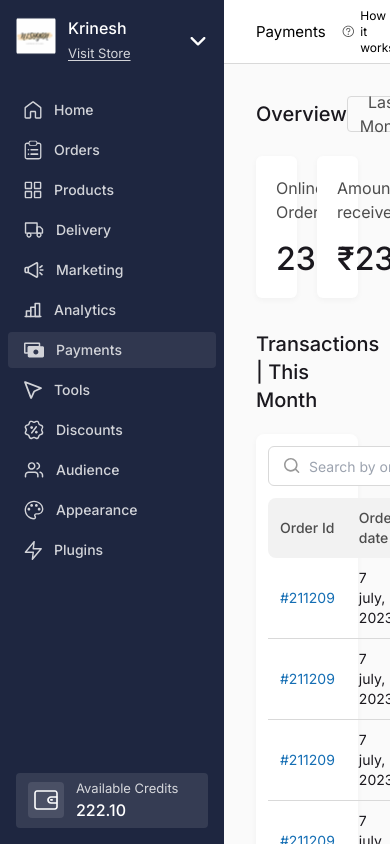
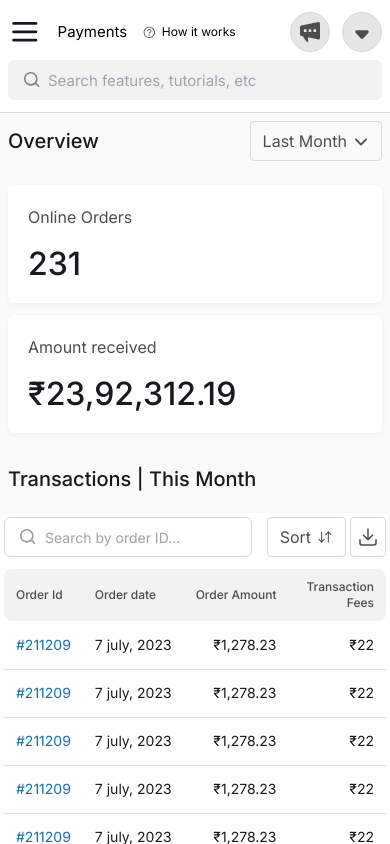
Before and after one commit to pkrinesh/dukaan-challange, a React (Vite) app: page / in a window 390 px wide. Built offline with nearby package versions, Linux system fonts and the light colour scheme.

Commit message:
feat: responsive

```diff
--- a/src/App.tsx
+++ b/src/App.tsx
@@ -3,6 +3,7 @@ import { Footer } from './components/footer'
 import {
   ArrowDownSmallIcon,
   ArrowDownSolidIcon,
+  MenuIcon,
   MessageIcon,
   QuestionIcon,
 } from './components/icons'
@@ -10,18 +11,39 @@ import { OverviewCard } from './components/overview-card'
 import { Search } from './components/search'
 import { Sidebar } from './components/nav-sidebar'
 import { TransactionTable } from './components/transaction-table'
+import React from 'react'
+import { cn } from './utils'
+import { useWindowSize } from './hooks/use-window-size'
 
 function App() {
+  const { windowWidth } = useWindowSize()
+  const [isOpen, setIsOpen] = React.useState(false)
+
+  React.useEffect(() => {
+    if (windowWidth > 1024) {
+      setIsOpen(false)
+    }
+  }, [windowWidth])
+
   return (
-    <div className="w-full h-screen flex overflow-hidden">
-      <aside className="w-[224px] overflow-none h-screen">
+    <div className="w-full relative h-screen flex overflow-hidden">
+      {isOpen ? (
+        <Modal isOpen={isOpen} setIsOpen={setIsOpen} />
+      ) : (
+        <div className="overflow-none h-screen hidden lg:block">
           <Sidebar />
-      </aside>
+        </div>
+      )}
       <div className="flex-1 bg-app overflow-auto">
-        <header className="flex bg-light items-center h-[64px] px-8 py-3 border-b border-border">
-          <div className="flex flex-1 gap-4 items-center">
+        <header className="flex flex-col justify-center items-center bg-light px-2 sm:px-8 py-3 border-b border-border">
+          <div className="flex gap-2 items-center justify-between w-full">
+            <div className="flex gap-4 items-center">
+              <button className="lg:hidden" onClick={() => setIsOpen(true)}>
+                <i>
+                  <MenuIcon className={cn('text-2xl text-card-fg')} />
+                </i>
+              </button>
               <h3 className="text-[15px] leading-[22px]">Payments</h3>
-
               <div className="flex justify-center items-center text-xs gap-1.5">
                 <button>
                   <i>
@@ -31,9 +53,13 @@ function App() {
                 <p>How it works</p>
               </div>
             </div>
-
-          <Search className="w-[400px]" placeholder="Search features, tutorials, etc" />
-          <div className="flex-1">
+            <div className="hidden sm:flex flex-1 justify-center items-center max-w-[400px]">
+              <Search
+                className="w-[clamp(200px,100%,400px)]"
+                placeholder="Search features, tutorials, etc"
+              />
+            </div>
+            <div className="">
               <div className="flex justify-end gap-3">
                 <ButtonRoot className="w-10 h-10 rounded-full bg-[#E6E6E6] flex justify-center items-center">
                   <ButtonIcon>
@@ -47,9 +73,16 @@ function App() {
                 </ButtonRoot>
               </div>
             </div>
+          </div>
+          <div className="mt-2 flex justify-center sm:hidden w-full">
+            <Search
+              className="min-w-[200px] w-full"
+              placeholder="Search features, tutorials, etc"
+            />
+          </div>
         </header>
 
-        <main className="p-8">
+        <main className="p-2 sm:p-8">
           <div className="flex justify-between items-center">
             <h2 className="text-app-fg text-xl font-medium">Overview</h2>
             <ButtonRoot>
@@ -59,11 +92,11 @@ function App() {
               </ButtonIcon>
             </ButtonRoot>
           </div>
-          <div className="mt-6 grid grid-cols-2 gap-5">
+          <div className="mt-6 grid grid-cols-1 sm:grid-cols-2 gap-3 sm:gap-5">
             <OverviewCard title="Online Orders" data="231" />
             <OverviewCard title="Amount received" data="₹23,92,312.19" />
           </div>
-          <div className="mt-8">
+          <div className="mt-8 -mx-2 sm:mx-0">
             <TransactionTable />
           </div>
           <div className="mt-4 text-center flex justify-center">
@@ -76,3 +109,25 @@ function App() {
 }
 
 export default App
+
+export function Modal({
+  isOpen,
+  setIsOpen,
+}: {
+  isOpen: boolean
+  setIsOpen: React.Dispatch<React.SetStateAction<boolean>>
+}) {
+  return (
+    <>
+      {isOpen && (
+        <div className={cn('w-full h-full absolute z-20')}>
+          <button
+            onClick={() => setIsOpen(false)}
+            className="absolute z-30 inset-0 w-full bg-card-fg opacity-70 lg:hidden"
+          />
+          <Sidebar />
+        </div>
+      )}
+    </>
+  )
+}
--- a/src/components/button.tsx
+++ b/src/components/button.tsx
@@ -4,7 +4,7 @@ export function ButtonRoot({ children, className }: React.ComponentProps<'button
   return (
     <button
       className={cn(
-        'flex items-center px-3 h-9 border border-border rounded gap-1.5 text-card-fg-muted',
+        'flex items-center px-3 h-10 border border-border rounded gap-1.5 text-card-fg-muted',
         'hover:bg-search transition',
         className
       )}
--- a/src/components/icons.tsx
+++ b/src/components/icons.tsx
@@ -448,11 +448,32 @@ export function ExternalLink(props: React.SVGProps<SVGSVGElement>) {
       <path
         fill="none"
         stroke="currentColor"
-        stroke-linecap="round"
-        stroke-linejoin="round"
-        stroke-width="2"
+        strokeLinecap="round"
+        strokeLinejoin="round"
+        strokeWidth="2"
         d="M18 13v6a2 2 0 0 1-2 2H5a2 2 0 0 1-2-2V8a2 2 0 0 1 2-2h6m4-3h6v6m-11 5L21 3"
       ></path>
     </svg>
   )
 }
+
+export function MenuIcon(props: React.SVGProps<SVGSVGElement>) {
+  return (
+    <svg
+      xmlns="http://www.w3.org/2000/svg"
+      width="1.4em"
+      height="1.4em"
+      viewBox="0 0 24 24"
+      {...props}
+    >
+      <path
+        fill="none"
+        stroke="currentColor"
+        strokeLinecap="round"
+        strokeLinejoin="round"
+        strokeWidth="2"
+        d="M4 12h16M4 6h16M4 18h16"
+      ></path>
+    </svg>
+  )
+}
--- a/src/components/nav-sidebar.tsx
+++ b/src/components/nav-sidebar.tsx
@@ -75,11 +75,11 @@ export function Sidebar() {
   const [active, setActive] = React.useState('payments')
 
   return (
-    <nav className="flex h-full flex-col bg-nav px-4 py-4">
+    <nav className="relative z-40 flex w-[224px] h-full flex-col bg-nav px-4 py-4">
       <div className="flex">
-        <i>
-          <Icon.AppIcon />
-        </i>
+        {/* <i> */}
+        <Icon.AppIcon />
+        {/* </i> */}
         <div className="flex-auto ml-3">
           <p className="text-white font-medium">Krinesh</p>
           <a className="text-white opacity-80 text-[13px] underline underline-offset-2 cursor-pointer">
--- a/src/components/pagination.tsx
+++ b/src/components/pagination.tsx
@@ -5,8 +5,10 @@ import { ArrowDownSmallIcon } from './icons'
 
 import { Pagination as Paginate, IPaginationProps } from 'react-headless-pagination'
 import clsx from 'clsx'
+import { useWindowSize } from '../hooks/use-window-size'
 
 export function Pagination({ className }: Pick<IPaginationProps, 'className'>) {
+  const { windowWidth } = useWindowSize()
   const TOTAL_PAGE = 18
   const [page, setPage] = React.useState(13)
 
@@ -18,12 +20,12 @@ export function Pagination({ className }: Pick<IPaginationProps, 'className'>) {
     <Paginate
       totalPages={TOTAL_PAGE}
       edgePageCount={1}
-      middlePagesSiblingCount={4}
+      middlePagesSiblingCount={windowWidth < 400 ? 0 : 4}
       truncableText="..."
       currentPage={page}
       setCurrentPage={handlePageChange}
-      className={cn('w-full flex gap-6 justify-center', className)}
-      truncableClassName="w-10 px-0.5 text-center"
+      className={cn('w-full flex gap-2 sm:gap-6 justify-center', className)}
+      truncableClassName="w-5 sm:w-10 text-center"
     >
       <Paginate.PrevButton
         className={clsx(
--- a/src/components/search.tsx
+++ b/src/components/search.tsx
@@ -7,8 +7,9 @@ type SearchProps = React.ComponentProps<'input'> & {
 
 export function Search({ className, iconColor, ...rest }: SearchProps) {
   return (
-    <label className="relative">
-      <span className="absolute top-[12px] left-[16px]">
+    <div className="w-full">
+      <label className="relative h-10">
+        <span className="absolute top-0.5 left-4">
           <i>
             <SearchIcon fill={iconColor} />
           </i>
@@ -18,5 +19,6 @@ export function Search({ className, iconColor, ...rest }: SearchProps) {
           {...rest}
         />
       </label>
+    </div>
   )
 }
--- a/src/components/transaction-table.tsx
+++ b/src/components/transaction-table.tsx
@@ -7,8 +7,8 @@ import { Search } from './search'
 export function TransactionTable() {
   return (
     <>
-      <h2 className="text-app-fg text-xl font-medium">Transactions | This Month</h2>
-      <div className="mt-5 rounded-lg bg-card p-3 pb-6 card-shadow">
+      <h2 className="text-app-fg text-xl font-medium px-2 sm:px-0">Transactions | This Month</h2>
+      <div className="mt-5 rounded-lg bg-card p-1 sm:p-3 pb-6 card-shadow">
         <div className="flex justify-between items-center">
           <Search
             className="w-[248px] bg-light border border-border text-sm"
@@ -16,7 +16,7 @@ export function TransactionTable() {
             placeholder="Search by order ID..."
           />
 
-          <div className="flex items-center gap-3">
+          <div className="flex items-center gap-1 sm:gap-3 ml-1">
             <ButtonRoot>
               <ButtonText>Sort</ButtonText>
               <ButtonIcon>
@@ -55,14 +55,16 @@ export function Table({ className }: React.ComponentProps<'table'>) {
 
 export function TableHead() {
   const Th = ({ children, className }: React.ComponentProps<'th'>) => (
-    <th className={cn('px-3 py-2.5 text-sm font-medium text-left', className)}>{children}</th>
+    <th className={cn('px-3 py-2.5 text-xs sm:text-sm font-medium text-left', className)}>
+      {children}
+    </th>
   )
   return (
     <thead className="bg-table-head text-table-head-fg">
       <tr>
         <Th className="rounded-l-lg">Order Id</Th>
         <Th>Order date</Th>
-        <Th className="text-end">Order Amount</Th>
+        <Th className="text-nowrap sm:text-end">Order Amount</Th>
         <Th className="text-end rounded-r-lg">Transaction Fees</Th>
       </tr>
     </thead>
@@ -78,7 +80,7 @@ export function TRow() {
       <Td className="text-accent-fg">
         <a className="cursor-pointer hover:underline transition">#211209</a>
       </Td>
-      <Td>7 july, 2023</Td>
+      <Td className="text-nowrap">7 july, 2023</Td>
       <Td className="text-end">₹1,278.23</Td>
       <Td className="text-end">₹22</Td>
     </tr>
--- /dev/null
+++ b/src/hooks/use-window-size.ts
@@ -0,0 +1,22 @@
+import React from 'react'
+
+export function useWindowSize() {
+  const [windowSize, setWindowSize] = React.useState([window.innerWidth, window.innerHeight])
+
+  React.useEffect(() => {
+    const handleWindowResize = () => {
+      setWindowSize([window.innerWidth, window.innerHeight])
+    }
+
+    window.addEventListener('resize', handleWindowResize)
+
+    return () => {
+      window.removeEventListener('resize', handleWindowResize)
+    }
+  }, [])
+
+  return {
+    windowWidth: windowSize[0],
+    windowHeight: windowSize[1],
+  }
+}
```
Lines whose indentation alone changed are shown as unchanged.
